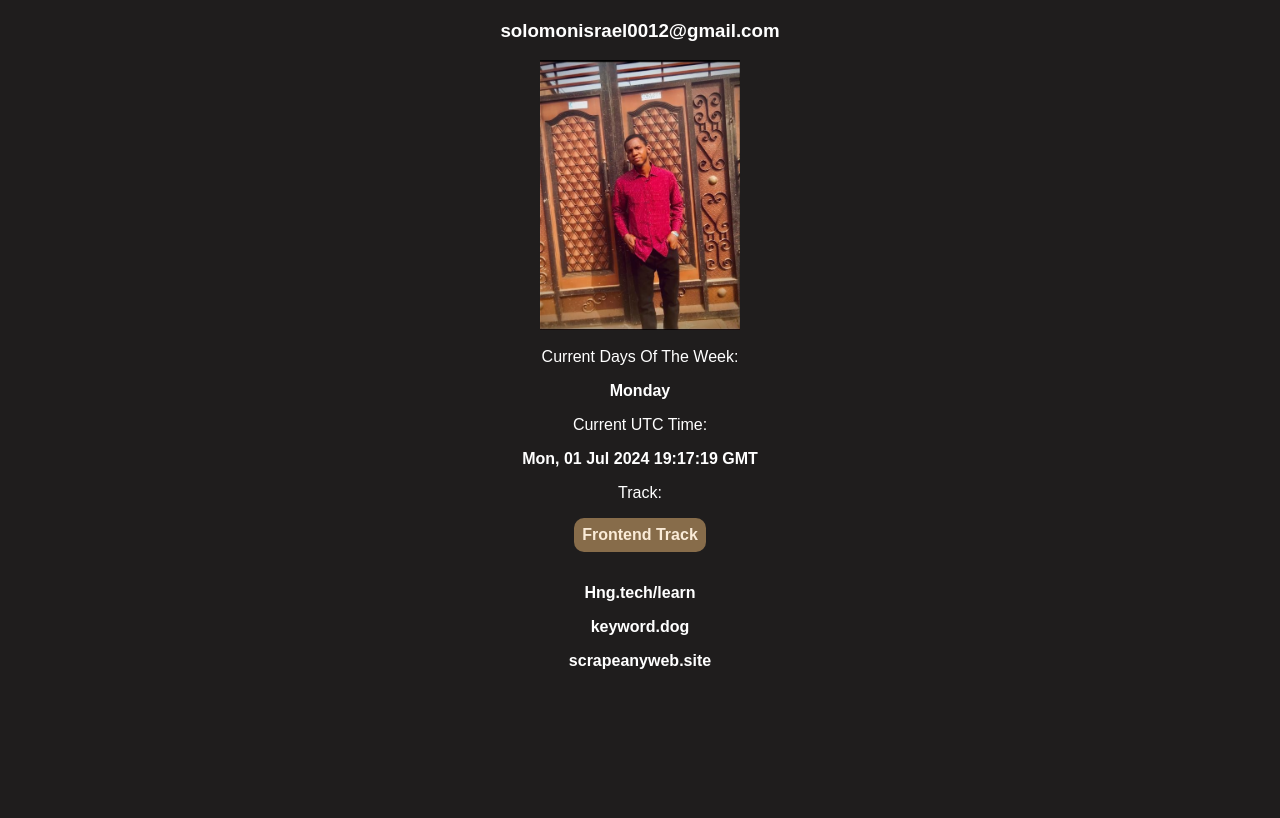
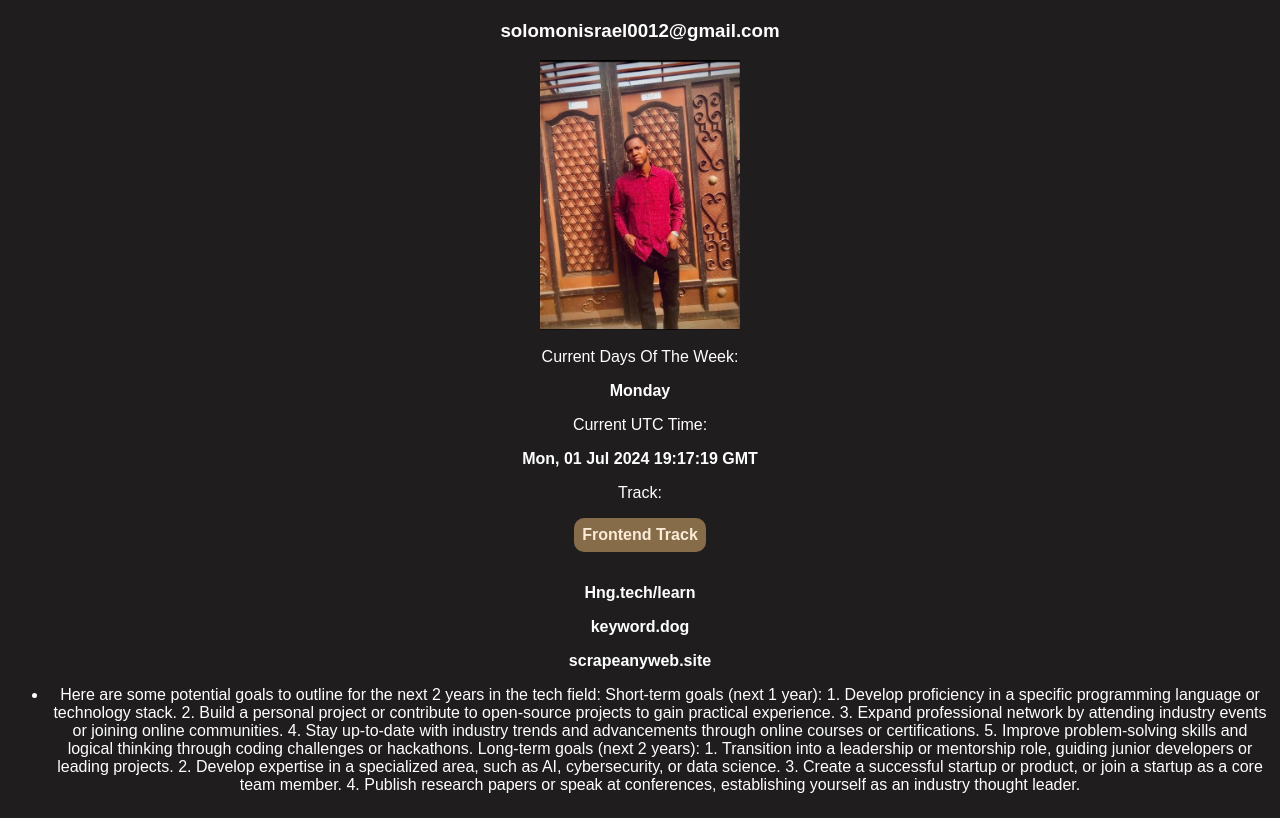
Before and after one commit to Israel-2001/Hng, a plain HTML site: page index.html in a window 1280 px wide. Shown: the part 87-905 px from the top of the page. Before the commit the page ends 800 px from the top, so only its background shows below. Drawn offline with Linux system fonts and the light colour scheme.

Commit message:
Update index.html

```diff
--- a/index.html
+++ b/index.html
@@ -34,6 +34,28 @@
             <p>
                 <a id="scrapeanyweb.site" href="https://scrapeanyweb.site/" data-testid="scrapeanyweb.site">scrapeanyweb.site</a>
             </p>
+            <p>
+             <ul>
+              <li>
+Here are some potential goals to outline for the next 2 years in the tech field:
+
+Short-term goals (next 1 year):
+
+1. Develop proficiency in a specific programming language or technology stack.
+2. Build a personal project or contribute to open-source projects to gain practical experience.
+3. Expand professional network by attending industry events or joining online communities.
+4. Stay up-to-date with industry trends and advancements through online courses or certifications.
+5. Improve problem-solving skills and logical thinking through coding challenges or hackathons.
+
+Long-term goals (next 2 years):
+
+1. Transition into a leadership or mentorship role, guiding junior developers or leading projects.
+2. Develop expertise in a specialized area, such as AI, cybersecurity, or data science.
+3. Create a successful startup or product, or join a startup as a core team member.
+4. Publish research papers or speak at conferences, establishing yourself as an industry thought leader.
+              </li>
+             </ul>
+            </p>
         </div>
     </div>
 </body>
```
